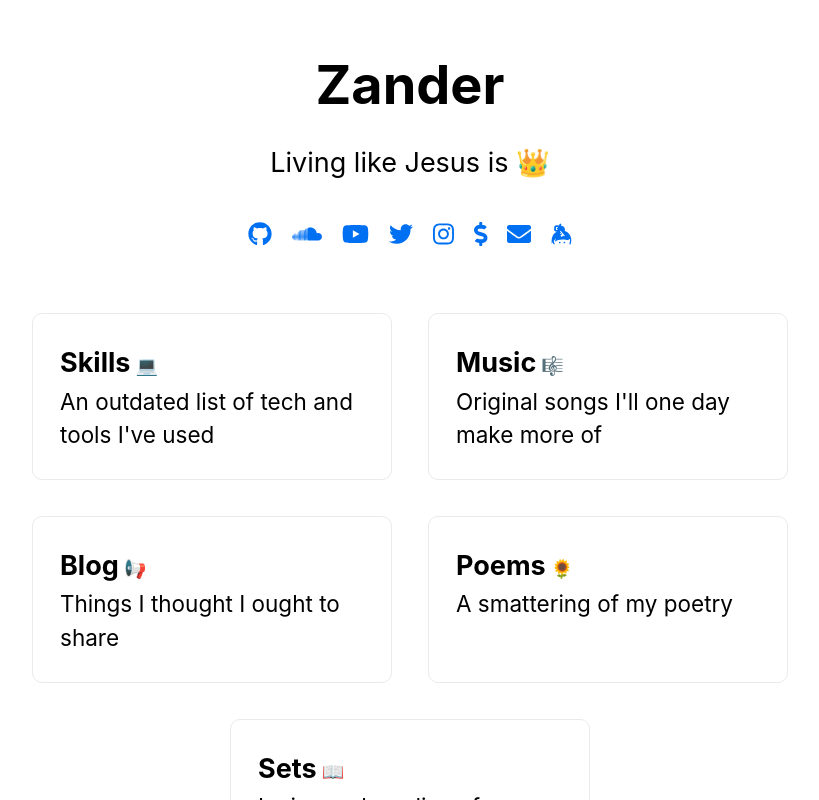
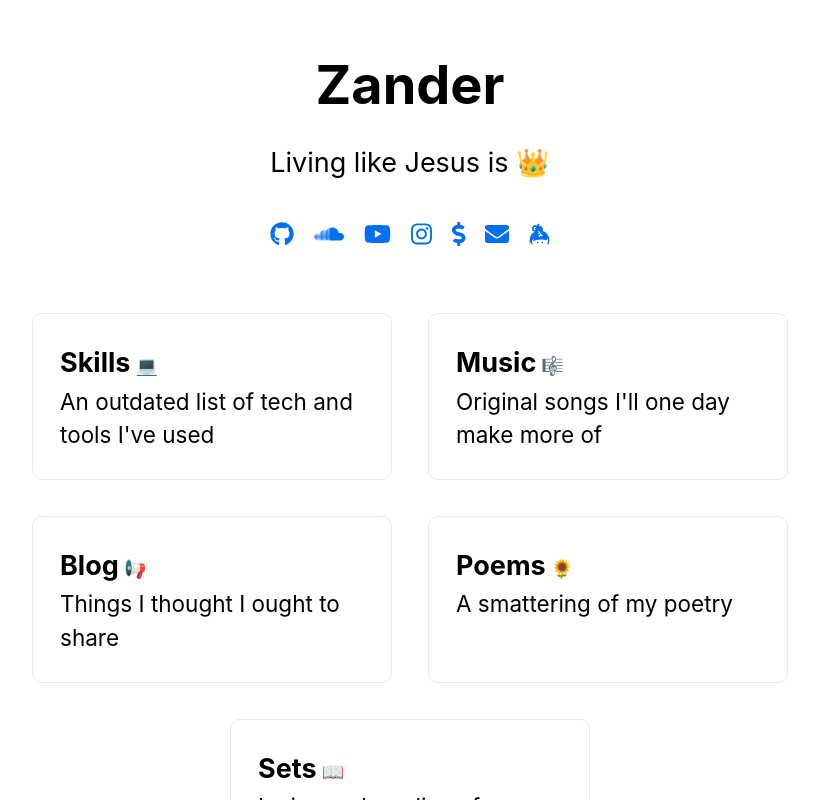
Before and after one commit to steamwings/me, a Next.js app: page / in a window 1280 px wide. Shown: the top 800 px of the page, without its empty margins (230-1049 px from the left). Built offline with nearby package versions, Linux system fonts and the light colour scheme.

Commit message:
Remove twitter

```diff
--- a/app/home.tsx
+++ b/app/home.tsx
@@ -44,8 +44,6 @@ export default function Home() {
               icon={faSoundcloud}/></a>
           <a href="https://www.youtube.com/channel/UCYtpQXhep8dADXhU11xsBXA" aria-label="Youtube link"><FontAwesomeIcon size="lg"
               icon={faYoutube}/></a>
-          <a href="https://twitter.com/zanderweather" aria-label="Twitter link"><FontAwesomeIcon size="lg"
-              icon={faTwitter}/></a>
           <a href="https://instagram.com/zanderweather" aria-label="Instagram link"><FontAwesomeIcon size="lg"
               icon={faInstagram}/></a>
           <a href="https://venmo.com/u/zweather" aria-label="Venmo link"><FontAwesomeIcon size="lg"
```
